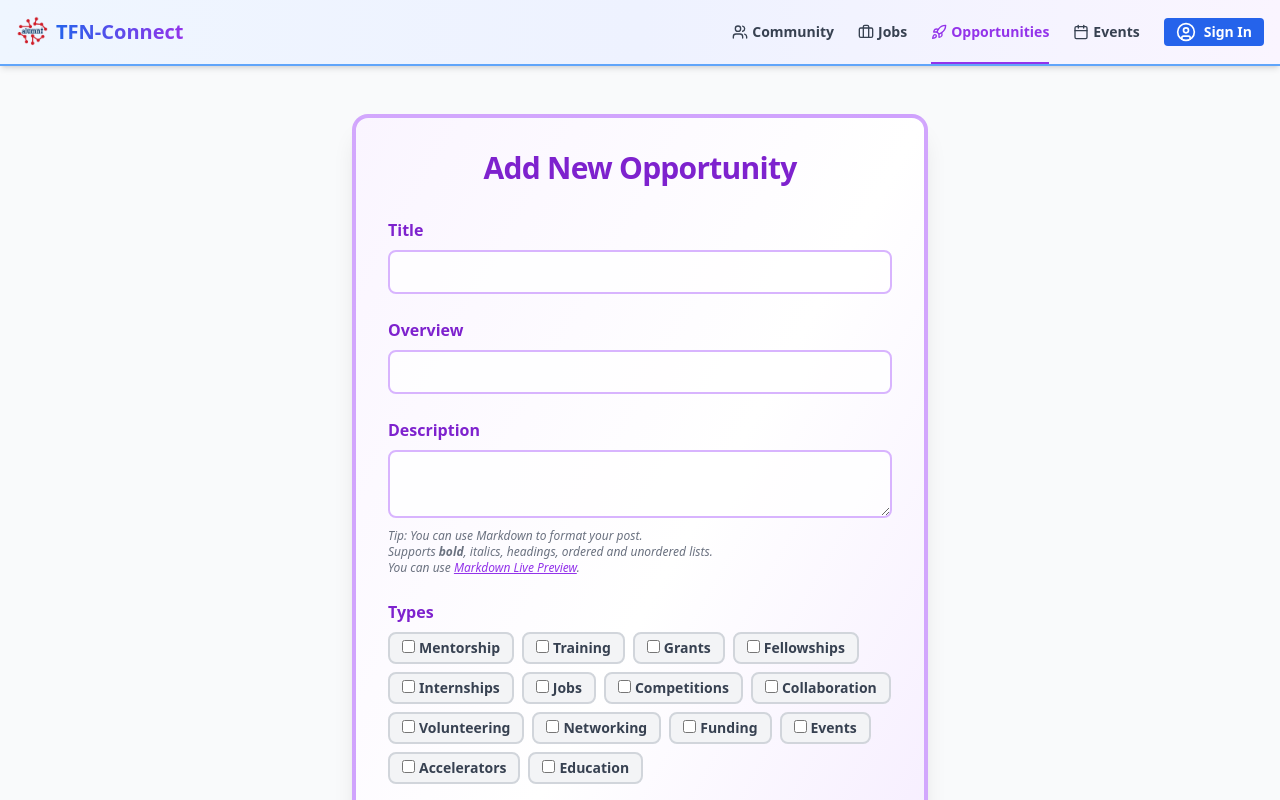
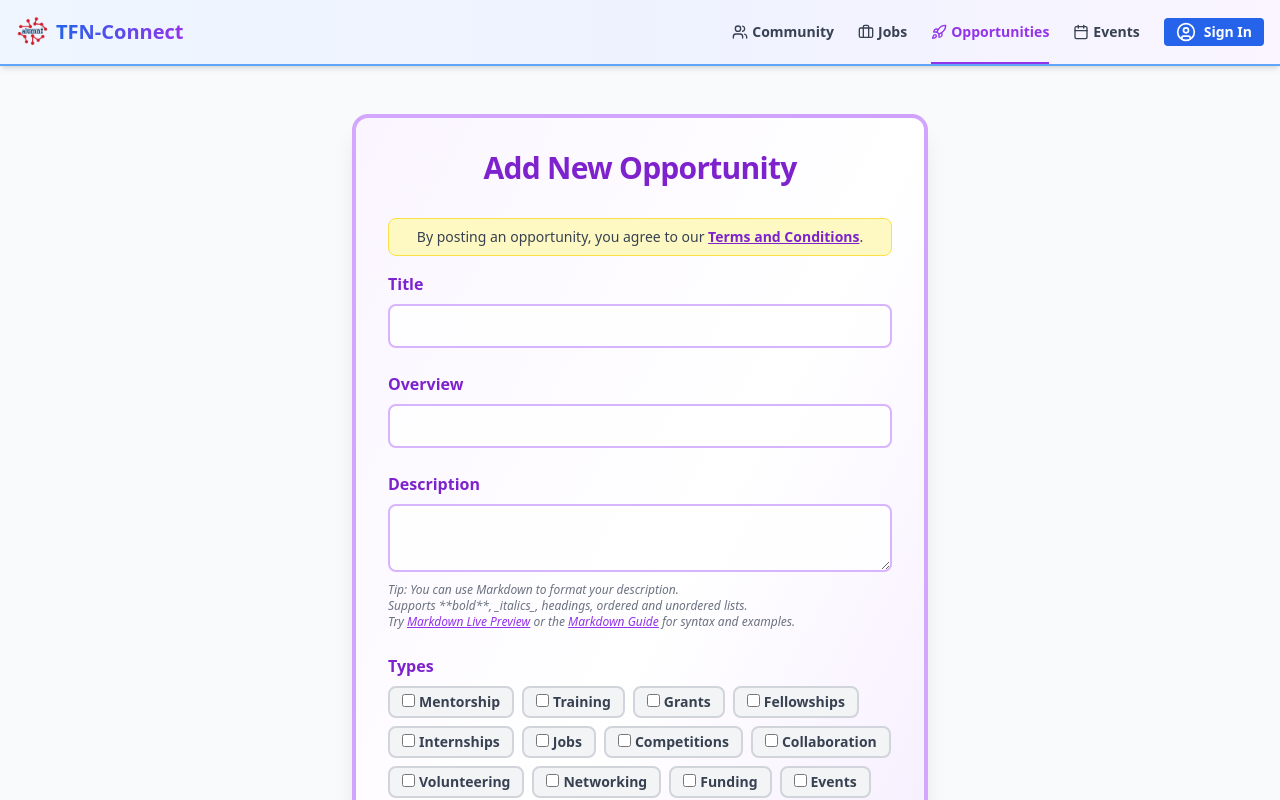
Before and after one commit to amWRit/TFN-CONNECT, a Next.js app: page /opportunities/new in a window 1280 px wide. Shown: the top 800 px of the page. Built offline with nearby package versions, Linux system fonts and the light colour scheme; no server answers.

Commit message:
show Terms message when posting

```diff
--- a/app/events/[id]/edit/page.tsx
+++ b/app/events/[id]/edit/page.tsx
@@ -217,6 +217,10 @@ export default function EditEventPage({ params }: { params: Promise<{ id: string
         >
           {deleting ? "Deleting..." : "Delete"}
         </button>
+      </div>
+
+      <div className="mb-4 text-sm text-gray-700 text-center bg-yellow-100 border border-yellow-300 rounded-lg px-4 py-2">
+        By posting or editing an event, you agree to our <a href="/terms" target="_blank" rel="noopener noreferrer" className="underline text-emerald-700 font-semibold">Terms and Conditions</a>.
       </div>
 
       <form onSubmit={handleSubmit} className="space-y-6">
--- a/app/events/new/page.tsx
+++ b/app/events/new/page.tsx
@@ -122,6 +122,9 @@ export default function NewEventPage() {
       <h1 className="text-3xl font-extrabold mb-8 text-emerald-700 text-center tracking-tight">
         Add New Event
       </h1>
+      <div className="mb-4 text-sm text-gray-700 text-center bg-yellow-100 border border-yellow-300 rounded-lg px-4 py-2">
+        By posting an event, you agree to our <a href="/terms" target="_blank" rel="noopener noreferrer" className="underline text-emerald-700 font-semibold">Terms and Conditions</a>.
+      </div>
       <form onSubmit={handleSubmit} className="space-y-6">
         {/* Title */}
         <div>
@@ -170,9 +173,11 @@ export default function NewEventPage() {
             onChange={(e) => setDescription(e.target.value)}
             placeholder="Detailed description of the event..."
           />
-          <p className="text-xs text-gray-500 mt-1 italic">
-            Tip: You can use Markdown for formatting.
-          </p>
+          <div className="text-xs text-gray-500 mt-1 italic">
+            Tip: You can use Markdown to format your description.<br />
+            Supports **bold**, _italics_, headings, ordered and unordered lists.<br />
+            Try <a href="https://markdownlivepreview.com/" target="_blank" rel="noopener noreferrer" className="underline text-purple-600">Markdown Live Preview</a> or the <a href="https://www.markdownguide.org/" target="_blank" rel="noopener noreferrer" className="underline text-purple-600">Markdown Guide</a> for syntax and examples.
+          </div>
         </div>
 
         {/* Event Type */}
--- a/app/feed/page.tsx
+++ b/app/feed/page.tsx
@@ -222,6 +222,9 @@ export default function FeedPage() {
                 &times;
               </button>
               <h2 className="text-2xl font-extrabold mb-6 text-blue-700 text-center tracking-tight drop-shadow">Create a Post</h2>
+              <div className="mb-4 text-sm text-gray-700 text-center bg-yellow-100 border border-yellow-300 rounded-lg px-4 py-2">
+                By posting, you agree to our <a href="/terms" target="_blank" rel="noopener noreferrer" className="underline text-blue-700 font-semibold">Terms and Conditions</a>.
+              </div>
               <form onSubmit={handleAddPost} className="space-y-6">
                 <div className="text-xs text-gray-500 mt-1 italic">
                   Tip: You can use Markdown to format your post.<br />
--- a/app/jobs/[id]/edit/page.tsx
+++ b/app/jobs/[id]/edit/page.tsx
@@ -135,7 +135,9 @@ export default function EditJobPage({ params }: { params: Promise<{ id: string }
         </button>
       </div>
       <form onSubmit={handleSubmit} className="bg-white rounded-xl shadow p-6 flex flex-col gap-4 border-2 border-blue-400">
-        {/* ...existing code... */}
+        <div className="mb-4 text-sm text-gray-700 text-center bg-yellow-100 border border-yellow-300 rounded-lg px-4 py-2">
+          By editing or posting a job, you agree to our <a href="/terms" target="_blank" rel="noopener noreferrer" className="underline text-blue-700 font-semibold">Terms and Conditions</a>.
+        </div>
         <label className="font-semibold">Title
           <input name="title" value={form.title} onChange={handleChange} className="block w-full border-2 border-blue-400 rounded px-3 py-2 mt-1 font-normal focus:border-blue-600 focus:ring-blue-500" required />
         </label>
@@ -150,7 +152,6 @@ export default function EditJobPage({ params }: { params: Promise<{ id: string }
             Try <a href="https://markdownlivepreview.com/" target="_blank" rel="noopener noreferrer" className="underline text-purple-600">Markdown Live Preview</a> or the <a href="https://www.markdownguide.org/" target="_blank" rel="noopener noreferrer" className="underline text-purple-600">Markdown Guide</a> for syntax and examples.
           </div>
         </label>
-        {/* ...existing code... */}
         <label className="font-semibold">Job Type
           <select name="jobType" value={form.jobType} onChange={handleChange} className="block w-full border-2 border-blue-400 rounded px-3 py-2 mt-1 font-normal focus:border-blue-600 focus:ring-blue-500">
             {jobTypes.map(type => (
@@ -158,7 +159,6 @@ export default function EditJobPage({ params }: { params: Promise<{ id: string }
             ))}
           </select>
         </label>
-        {/* ...existing code... */}
         <label className="font-semibold">Location
           <input name="location" value={form.location} onChange={handleChange} className="block w-full border-2 border-blue-400 rounded px-3 py-2 mt-1 font-normal focus:border-blue-600 focus:ring-blue-500" />
         </label>
@@ -172,7 +172,6 @@ export default function EditJobPage({ params }: { params: Promise<{ id: string }
             ))}
           </select>
         </label>
-        {/* ...existing code... */}
         <label className="font-semibold">Required Skills
           <Select
             instanceId="edit-job-required-skills"
--- a/app/jobs/new/page.tsx
+++ b/app/jobs/new/page.tsx
@@ -78,6 +78,9 @@ export default function NewJobPage() {
 			<h1 className="text-3xl font-extrabold mb-8 text-blue-700 text-center tracking-tight">
 				Add New Job Posting
 			</h1>
+			<div className="mb-4 text-sm text-gray-700 text-center bg-yellow-100 border border-yellow-300 rounded-lg px-4 py-2">
+				By posting a job, you agree to our <a href="/terms" target="_blank" rel="noopener noreferrer" className="underline text-blue-700 font-semibold">Terms and Conditions</a>.
+			</div>
 			<form onSubmit={handleSubmit} className="space-y-6">
 				<div>
 					<label className="block font-semibold mb-2 text-blue-700">Title</label>
@@ -100,7 +103,7 @@ export default function NewJobPage() {
 						required
 					/>
 					<div className="text-xs text-gray-500 mt-1 italic">
-						Tip: You can use Markdown to format your post.<br />
+						Tip: You can use Markdown to format your description.<br />
 						Supports <b>bold</b>, <i>italics</i>, headings, ordered and unordered lists.<br />
 						You can use <a href="https://markdownlivepreview.com/" target="_blank" rel="noopener noreferrer" className="underline text-purple-600">Markdown Live Preview</a>.
 					</div>
--- a/app/opportunities/[id]/edit/page.tsx
+++ b/app/opportunities/[id]/edit/page.tsx
@@ -108,8 +108,10 @@ export default function EditOpportunityPage({ params }: { params: Promise<{ id:
           {deleting ? "Deleting..." : "Delete"}
         </button>
       </div>
+      <div className="mb-4 text-sm text-gray-700 text-center bg-yellow-100 border border-yellow-300 rounded-lg px-4 py-2">
+        By posting or editing an opportunity, you agree to our <a href="/terms" target="_blank" rel="noopener noreferrer" className="underline text-purple-700 font-semibold">Terms and Conditions</a>.
+      </div>
       <form onSubmit={handleSubmit} className="bg-white rounded-xl shadow p-6 flex flex-col gap-4 border-2 border-purple-400">
-        {/* ...existing code... */}
         <label className="font-semibold">Title
           <input name="title" value={form.title} onChange={handleChange} className="block w-full border-2 border-purple-400 rounded px-3 py-2 mt-1 font-normal focus:border-purple-600 focus:ring-purple-500" required />
         </label>
@@ -124,7 +126,6 @@ export default function EditOpportunityPage({ params }: { params: Promise<{ id:
             Try <a href="https://markdownlivepreview.com/" target="_blank" rel="noopener noreferrer" className="underline text-purple-600">Markdown Live Preview</a> or the <a href="https://www.markdownguide.org/" target="_blank" rel="noopener noreferrer" className="underline text-purple-600">Markdown Guide</a> for syntax and examples.
           </div>
         </label>
-        {/* ...existing code... */}
         <label className="font-semibold">Types
           <div className="flex flex-wrap gap-2 mt-1">
             {opportunityTypes.map((type) => (
--- a/app/opportunities/new/page.tsx
+++ b/app/opportunities/new/page.tsx
@@ -51,6 +51,9 @@ export default function NewOpportunityPage() {
   return (
     <div className="max-w-xl mx-auto p-8 bg-white rounded-2xl shadow-xl mt-12 border-4 border-purple-400/70 bg-gradient-to-br from-purple-50 via-white to-purple-100">
       <h1 className="text-3xl font-extrabold mb-8 text-purple-700 text-center tracking-tight">Add New Opportunity</h1>
+      <div className="mb-4 text-sm text-gray-700 text-center bg-yellow-100 border border-yellow-300 rounded-lg px-4 py-2">
+        By posting an opportunity, you agree to our <a href="/terms" target="_blank" rel="noopener noreferrer" className="underline text-purple-700 font-semibold">Terms and Conditions</a>.
+      </div>
       <form onSubmit={handleSubmit} className="space-y-6">
         <div>
           <label className="block font-semibold mb-2 text-purple-700">Title</label>
@@ -79,9 +82,9 @@ export default function NewOpportunityPage() {
             required
           />
           <div className="text-xs text-gray-500 mt-1 italic">
-            Tip: You can use Markdown to format your post.<br />
-            Supports <b>bold</b>, <i>italics</i>, headings, ordered and unordered lists.<br />
-            You can use <a href="https://markdownlivepreview.com/" target="_blank" rel="noopener noreferrer" className="underline text-purple-600">Markdown Live Preview</a>.
+            Tip: You can use Markdown to format your description.<br />
+            Supports **bold**, _italics_, headings, ordered and unordered lists.<br />
+            Try <a href="https://markdownlivepreview.com/" target="_blank" rel="noopener noreferrer" className="underline text-purple-600">Markdown Live Preview</a> or the <a href="https://www.markdownguide.org/" target="_blank" rel="noopener noreferrer" className="underline text-purple-600">Markdown Guide</a> for syntax and examples.
           </div>
         </div>
         <div>
```
